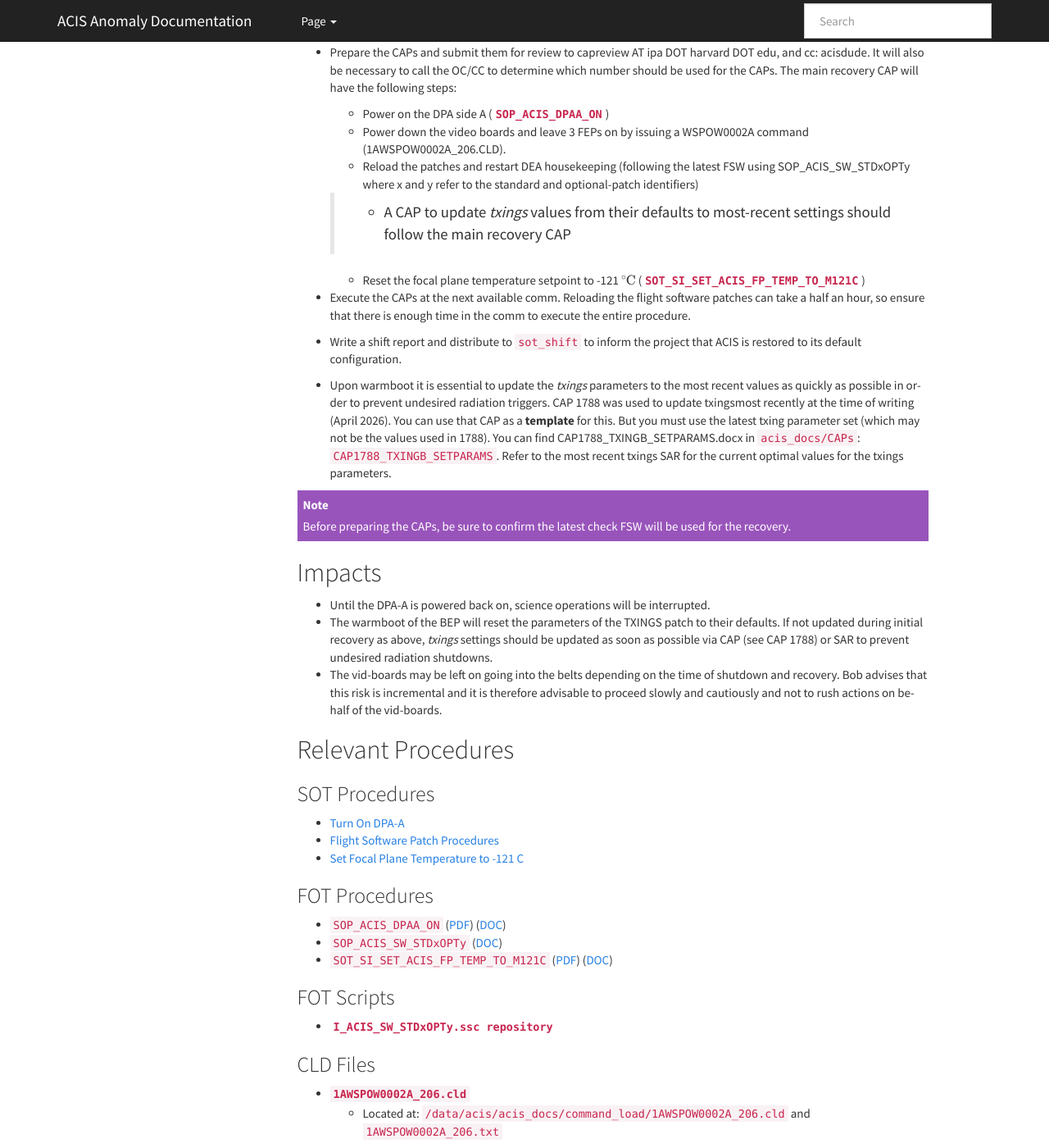
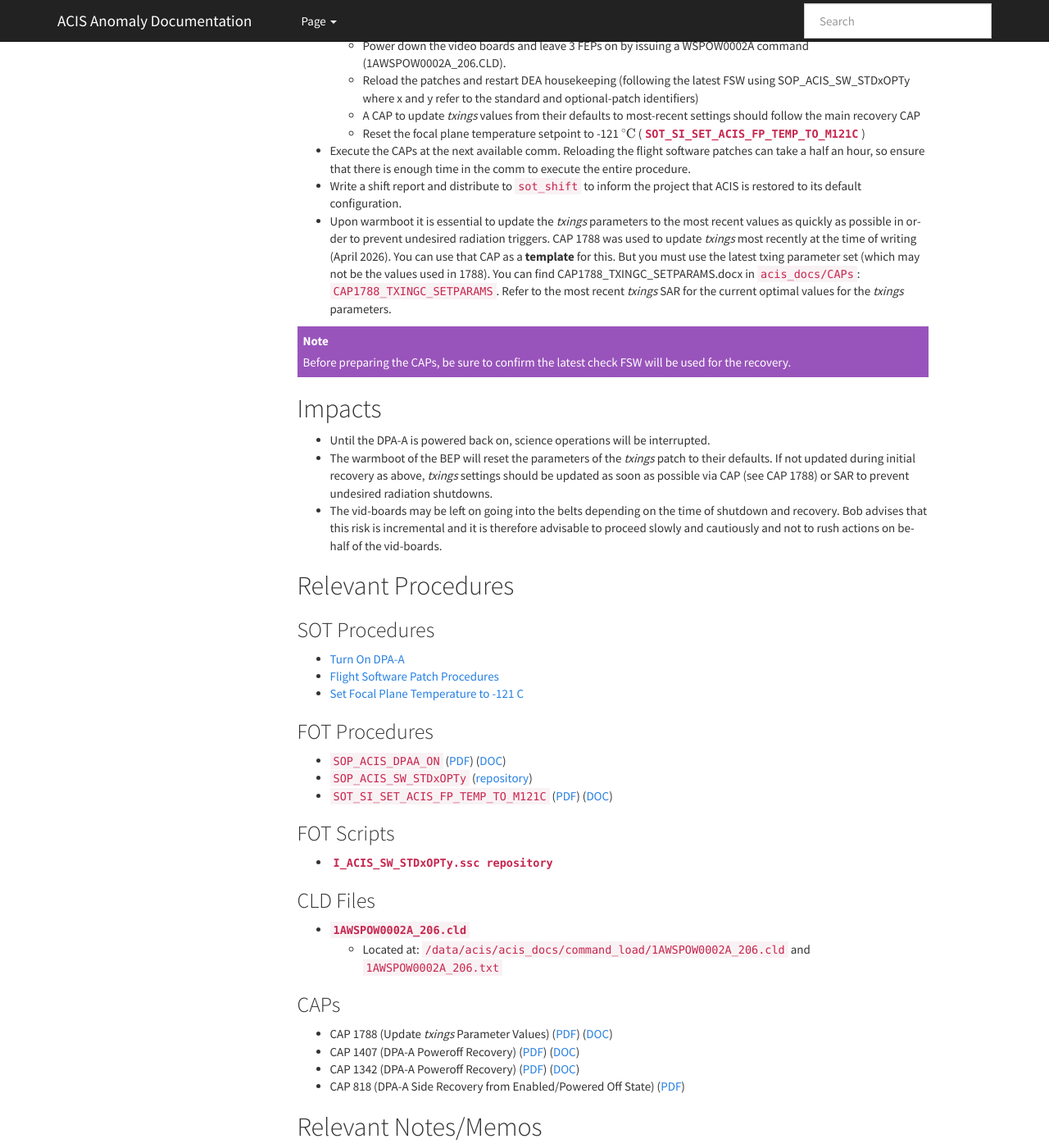
Before and after one commit to acisops/acis_anomaly_pages, a Sphinx documentation site: the page built from source/dpaa_shutdown_bepa.rst, in a window 1280 px wide and 1400 px high, scrolled down 1528 px. Shown: the whole window at 82% size. Built offline with Sphinx 7.4.7, drawn with Linux system fonts in a browser that asks for light colours; some of the changed text lies outside the part shown.

Commit message:
Updates mostly to DPA-A anomaly response following team review but also some minor tidying for other documents

```diff
--- a/source/dpaa_shutdown_bepa.rst
+++ b/source/dpaa_shutdown_bepa.rst
@@ -88,7 +88,7 @@
   - Power down the video boards and leave 3 FEPs on by issuing a WSPOW0002A command (1AWSPOW0002A_206.CLD).
 
   - Reload the patches and restart DEA housekeeping (following the latest FSW using SOP_ACIS_SW_STDxOPTy where x and y refer to the standard and optional-patch identifiers)
-   -  A CAP to update *txings* values from their defaults to most-recent settings should follow the main recovery CAP
+  - A CAP to update *txings* values from their defaults to most-recent settings should follow the main recovery CAP
   - Reset the focal plane temperature setpoint to -121 :math:`^\circ{\rm C}` (|fptemp_121|_)
 
 
@@ -99,10 +99,10 @@
   to its default configuration.
 
 * Upon warmboot it is essential to update the *txings* parameters to the most recent values as quickly as possible in order
-  to prevent undesired radiation triggers.   CAP 1788  was used to update txingsmost recently at the time of writing (April 2026).  You can
+  to prevent undesired radiation triggers.   CAP 1788  was used to update *txings* most recently at the time of writing (April 2026).  You can
   use that CAP  as a  **template** for this.   But you must use the latest txing parameter set (which may not be the
-  values used in 1788). You can find CAP1788_TXINGB_SETPARAMS.docx  in ``acis_docs/CAPs``: ``CAP1788_TXINGB_SETPARAMS``.
-  Refer to the most recent txings SAR for the current optimal values for the txings parameters.
+  values used in 1788). You can find CAP1788_TXINGC_SETPARAMS.docx  in ``acis_docs/CAPs``: ``CAP1788_TXINGC_SETPARAMS``.
+  Refer to the most recent *txings* SAR for the current optimal values for the *txings* parameters.
 
 .. note::
 
@@ -113,7 +113,7 @@
 
 * Until the DPA-A is powered back on, science operations will be interrupted.
 
-* The warmboot of the BEP will reset the parameters of the TXINGS patch to their defaults.
+* The warmboot of the BEP will reset the parameters of the *txings* patch to their defaults.
   If not updated during initial recovery as above, *txings* settings should be updated as soon as possible via CAP (see CAP 1788) or SAR to prevent undesired radiation shutdowns.
 
 * The vid-boards may be left on going into the belts depending on the time of shutdown and recovery.  Bob advises that this risk is incremental and it is therefore advisable to proceed slowly and cautiously and not to rush actions on behalf of the vid-boards.
@@ -134,7 +134,7 @@
 .. |stdxopty| replace:: ``SOP_ACIS_SW_STDxOPTy repository``
 .. _stdxopty: https://occweb.cfa.harvard.edu/occweb/FOT/configuration/procedures/SOP/
 
-.. |stdxopty_doc| replace:: DOC
+.. |stdxopty_doc| replace:: repository
 .. _stdxopty_doc: https://occweb.cfa.harvard.edu/occweb/FOT/configuration/procedures/SOP/
 
 
@@ -200,12 +200,12 @@
 .. _cap1407_doc: http://cxc.cfa.harvard.edu/acis/CAPs/CAP1407_dpaa_poweroff_recovery.doc
 
 .. |cap1788_pdf| replace:: PDF
-.. _cap1788_pdf: http://cxc.cfa.harvard.edu/acis/CAPs/CAP1788_TXINGC_SETPARAMS_signed.pdf
+.. _cap1788_pdf: http://cxc.cfa.harvard.edu/acis/CAPs/CAP1788_TXINGC_SETPARAMS_Signed.pdf
 
 .. |cap1788_doc| replace:: DOC
-.. _cap1788_doc: http://cxc.cfa.harvard.edu/acis/CAPs/CAP1798_TXINGB_SETPARAMS.docx
+.. _cap1788_doc: http://cxc.cfa.harvard.edu/acis/CAPs/CAP1788_TXINGC_SETPARAMS.docx
 
-* CAP 1788 (Update TXINGS Parameter Values) (|cap1788_pdf|_) (|cap1788_doc|_)
+* CAP 1788 (Update *txings* Parameter Values) (|cap1788_pdf|_) (|cap1788_doc|_)
 * CAP 1407 (DPA-A Poweroff Recovery) (|cap1407_pdf|_) (|cap1407_doc|_)
 * CAP 1342 (DPA-A Poweroff Recovery) (|cap1342_pdf|_) (|cap1342_doc|_)
 * CAP 818 (DPA-A Side Recovery from Enabled/Powered Off State) (|cap818_pdf|_)
```
Also changed, not shown: source/index.rst (+5 -5 lines).
